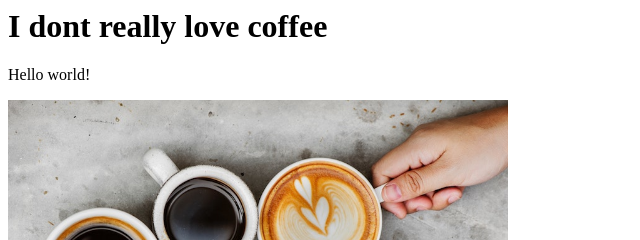
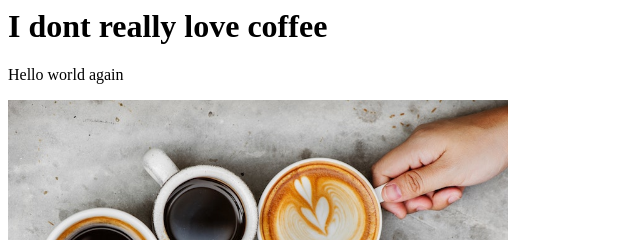
Before and after one commit to RommelFavs/CICD-Demo, a plain HTML site: page s3/index.html in a window 1280 px wide. Shown: the top 240 px of the page, 0-640 px from the left. Drawn offline with Linux system fonts and the light colour scheme; no server answers.

Commit message:
edit hello world

```diff
--- a/s3/index.html
+++ b/s3/index.html
@@ -6,7 +6,7 @@
 
 <body>
     <h1>I dont really love coffee</h1>
-    <p>Hello world!</p>
+    <p>Hello world again</p>
 </body>
 
 <img src="coffee.jpg" width=500 />
```
